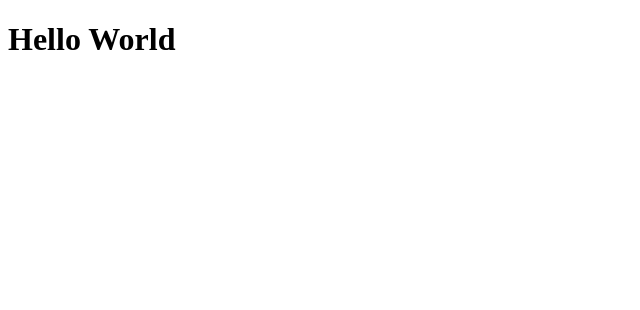
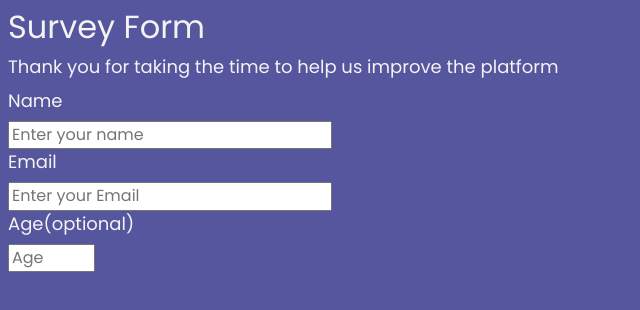
Before and after one commit to Sofiyyah1/Survey-Form, a plain HTML site: page index.html in a window 1280 px wide. Shown: the whole page, without its empty margins (0-640 px from the left). Drawn offline with Linux system fonts and the light colour scheme.

Commit message:
Update content

```diff
--- a/css/style.css
+++ b/css/style.css
@@ -0,0 +1,50 @@
+@import url('https://fonts.googleapis.com/css?family=Poppins:200i,400&display=swap');
+
+:root {
+  --color-white: #f3f3f3;
+  --color-darkblue: #1b1b32;
+  --color-darkblue-alpha: rgba(27, 27, 50, 0.8);
+  --color-green: #37af65;
+}
+
+*{
+  box-sizing: border-box;
+}
+
+body {
+  font-family: 'Poppins', sans-serif;
+  font-size: 1rem;
+  font-weight: 400;
+  line-height: 1.4;
+  color: #f3f3f3;
+  background: rgba(44, 44, 134, 0.8);
+}
+
+h1 {
+  font-weight: 400;
+  line-height: 1.2;
+}
+
+p {
+  font-size: 1.125rem;
+}
+
+h1,
+p {
+  margin-top: 0;
+  margin-bottom: 0.5rem;
+}
+
+label {
+  display: flex;
+  align-items: center;
+  font-size: 1.125rem;
+  margin-bottom: 0.5rem;
+}
+
+input {
+  margin: 0;
+  font-family: inherit;
+  font-size: inherit;
+  line-height: inherit;
+}
--- a/index.html
+++ b/index.html
@@ -2,12 +2,34 @@
 <html lang="en">
   <head>
     <meta charset="UTF-8">
-    <title>Fork Me! FCC: Test Suite Template</title>
+    <title>survey-form</title>
     <link rel="stylesheet" href="css/style.css">
   </head>
 
   <body>
-    <h1>Hello World</h1>
+    <div class="container">
+      <header class="header">
+        <h1>Survey Form</h1>
+        <p>
+          Thank you for taking the time to help us improve the platform
+        </p>
+      </header>
+      <form id="form">
+        <div>
+          <label for="name">Name</label>
+          <input type="text" name="name" id="name" placeholder="Enter your name" required/>
+        </div>
+        <div class="">
+          <label id="email-label" for="email">Email</label>
+          <input type="email" name="email" id="email" class="form-control"
+ placeholder="Enter your Email" required/></div>
+        <div class="">
+          <label id="number-label" for="number"
+          >Age<span class="clue">(optional)</span></label>
+          <input type="number" name="age" id="number" min="10"max="99" placeholder="Age"/>
+        </div>
+
+
 
 
 
```
